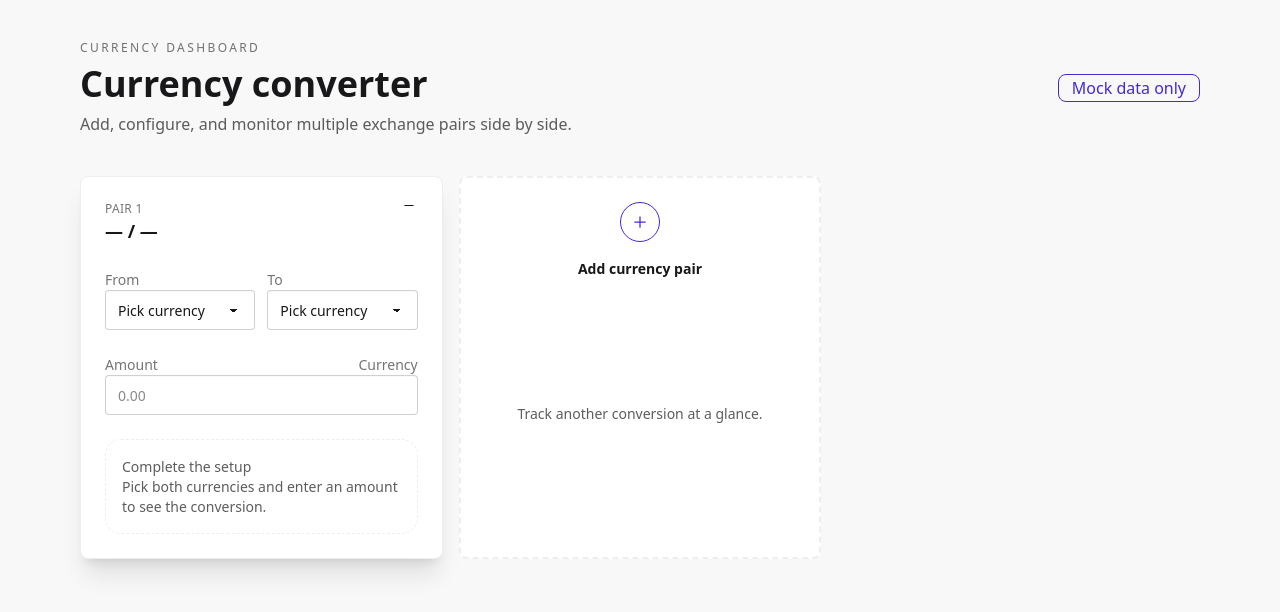
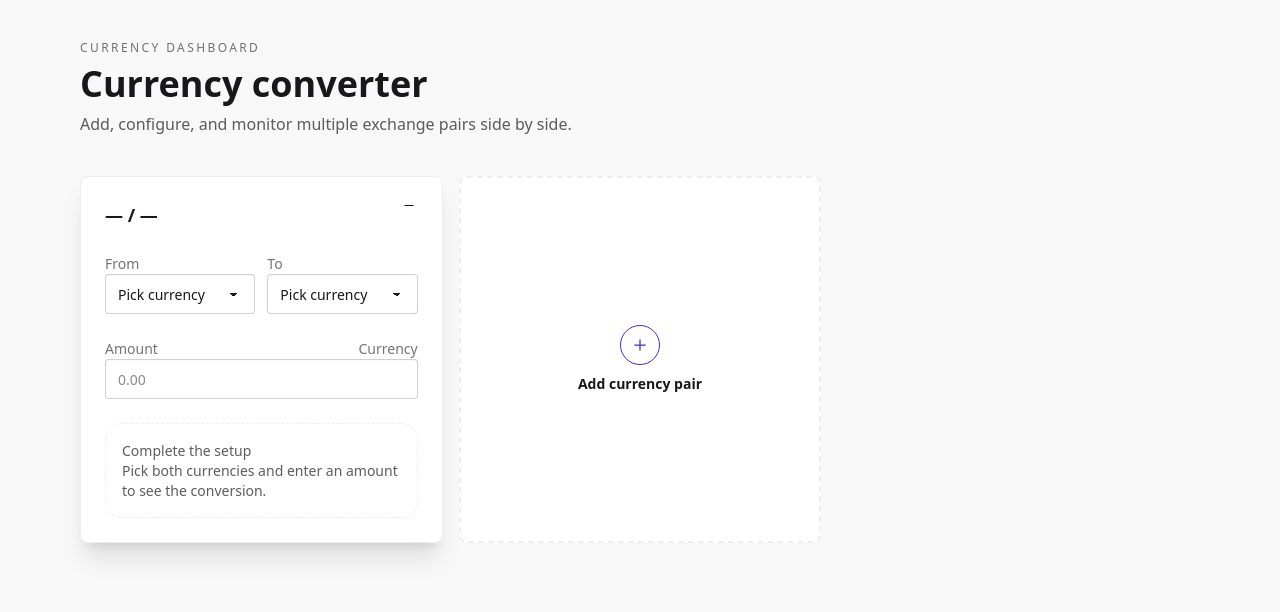
Before and after one commit to rafailg/currency-converter, a SvelteKit app: page / in a window 1280 px wide. Shown: the top 612 px of the page. Built offline with nearby package versions, Linux system fonts and the light colour scheme.

Commit message:
refactor: improve UI layout and remove redundant elements in currency converter

```diff
--- a/src/routes/+page.svelte
+++ b/src/routes/+page.svelte
@@ -99,7 +99,6 @@
 			<h1 class="text-4xl font-bold">Currency converter</h1>
 			<p class="text-base text-base-content/70">Add, configure, and monitor multiple exchange pairs side by side.</p>
 		</div>
-		<div class="badge badge-primary badge-outline badge-lg">Mock data only</div>
 	</header>
 
 	<div class="grid gap-4 md:grid-cols-2 xl:grid-cols-3">
@@ -119,7 +118,6 @@
 				<div class="card-body space-y-4">
 					<div class="flex items-center justify-between">
 						<div>
-							<p class="text-xs uppercase tracking-wide text-base-content/60">Pair {index + 1}</p>
 							<h3 class="text-lg font-semibold">
 								{pair.from ?? '—'} / {pair.to ?? '—'}
 							</h3>
@@ -147,7 +145,6 @@
 							</select>
 						</label>
 					</div>
-
 					<label class="form-control">
 						<div class="label flex items-center justify-between">
 							<span class="label-text">Amount</span>
@@ -196,13 +193,14 @@
 			aria-label="Add currency pair"
 		>
 			<div class="card-body items-center justify-center text-center space-y-2">
-				<div class="btn btn-circle btn-outline btn-primary">
-					<svg xmlns="http://www.w3.org/2000/svg" viewBox="0 0 24 24" fill="currentColor" class="w-5 h-5">
-						<path d="M12.75 5.75a.75.75 0 0 0-1.5 0v5.5h-5.5a.75.75 0 0 0 0 1.5h5.5v5.5a.75.75 0 0 0 1.5 0v-5.5h5.5a.75.75 0 0 0 0-1.5h-5.5z" />
-					</svg>
-				</div>
-				<p class="font-semibold text-base-content">Add currency pair</p>
-				<p class="text-sm text-base-content/70">Track another conversion at a glance.</p>
+				<div>
+                    <div class="btn btn-circle btn-outline btn-primary">
+                        <svg xmlns="http://www.w3.org/2000/svg" viewBox="0 0 24 24" fill="currentColor" class="w-5 h-5">
+                            <path d="M12.75 5.75a.75.75 0 0 0-1.5 0v5.5h-5.5a.75.75 0 0 0 0 1.5h5.5v5.5a.75.75 0 0 0 1.5 0v-5.5h5.5a.75.75 0 0 0 0-1.5h-5.5z" />
+                        </svg>
+                    </div>
+                    <p class="font-semibold text-base-content mt-2">Add currency pair</p>
+                </div>
 			</div>
 		</button>
 	</div>
```
